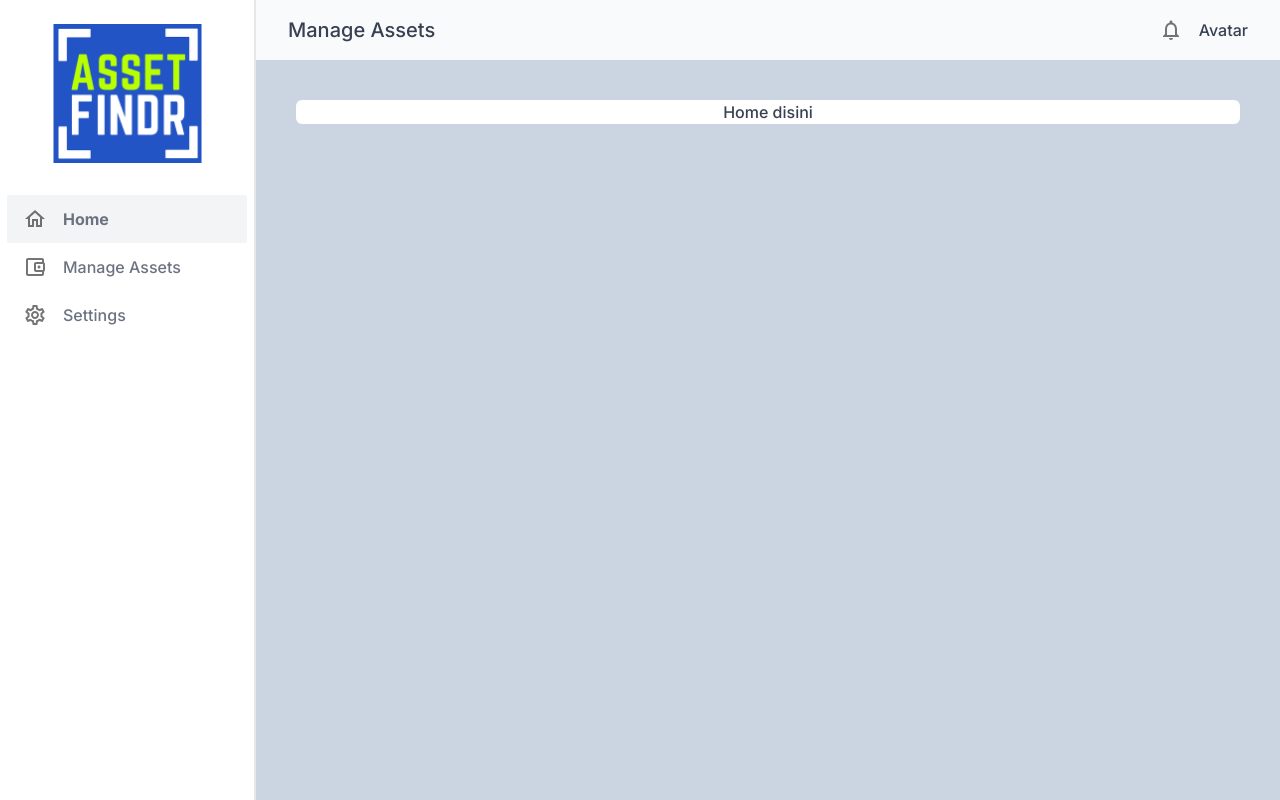
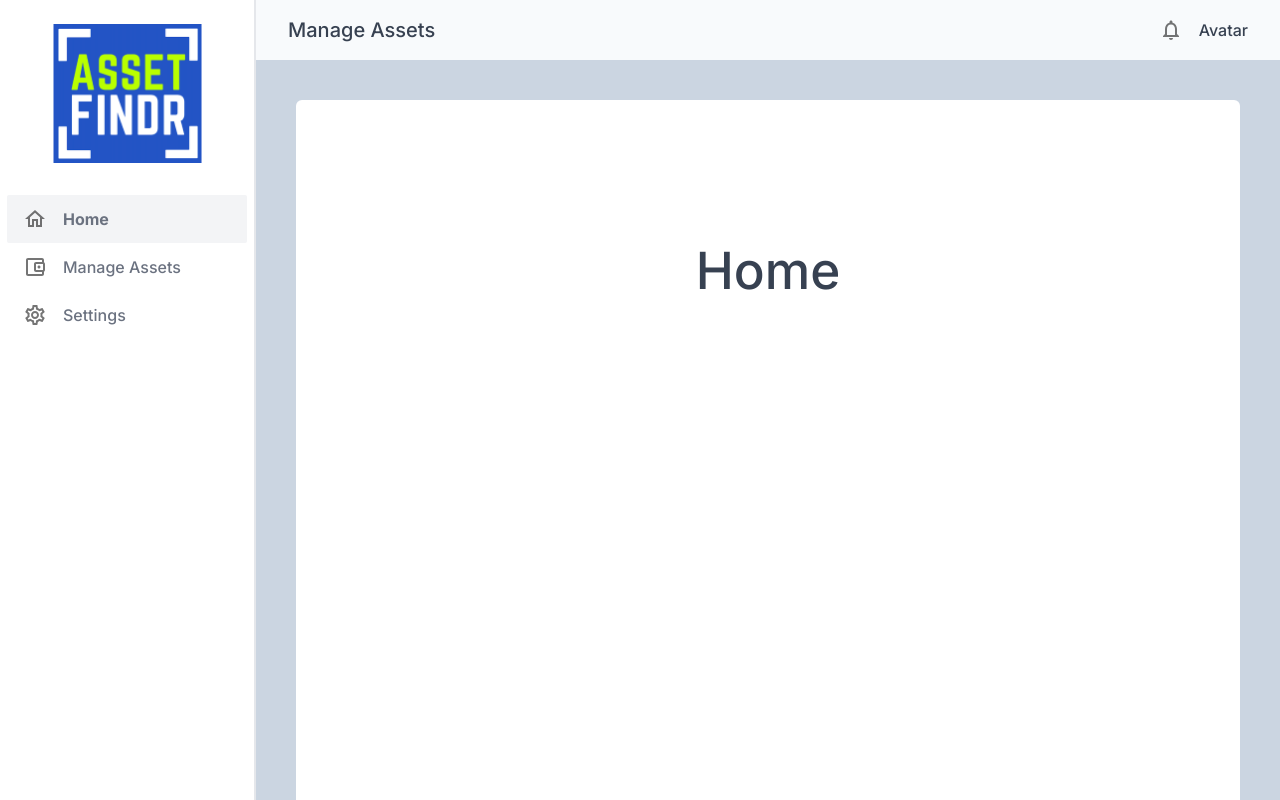
Before and after one commit to ipunganwar/AF-manage-asset, a Vue app: page / in a window 1280 px wide. Built offline with nearby package versions, Linux system fonts and the light colour scheme.

Commit message:
fix: remove unnecessary json

```diff
--- a/src/views/Home.vue
+++ b/src/views/Home.vue
@@ -3,5 +3,7 @@
 </script>
 
 <template>
-  <div>Home disini</div>
+  <div class="h-screen">
+    <h1 class="text-center pt-[15%]">Home</h1>
+  </div>
 </template>
--- a/src/views/Settings.vue
+++ b/src/views/Settings.vue
@@ -3,5 +3,7 @@
 </script>
 
 <template>
-  <div>Settings</div>
+  <div class="h-screen">
+    <h1 class="text-center pt-[15%]">Settings</h1>
+  </div>
 </template>
```
